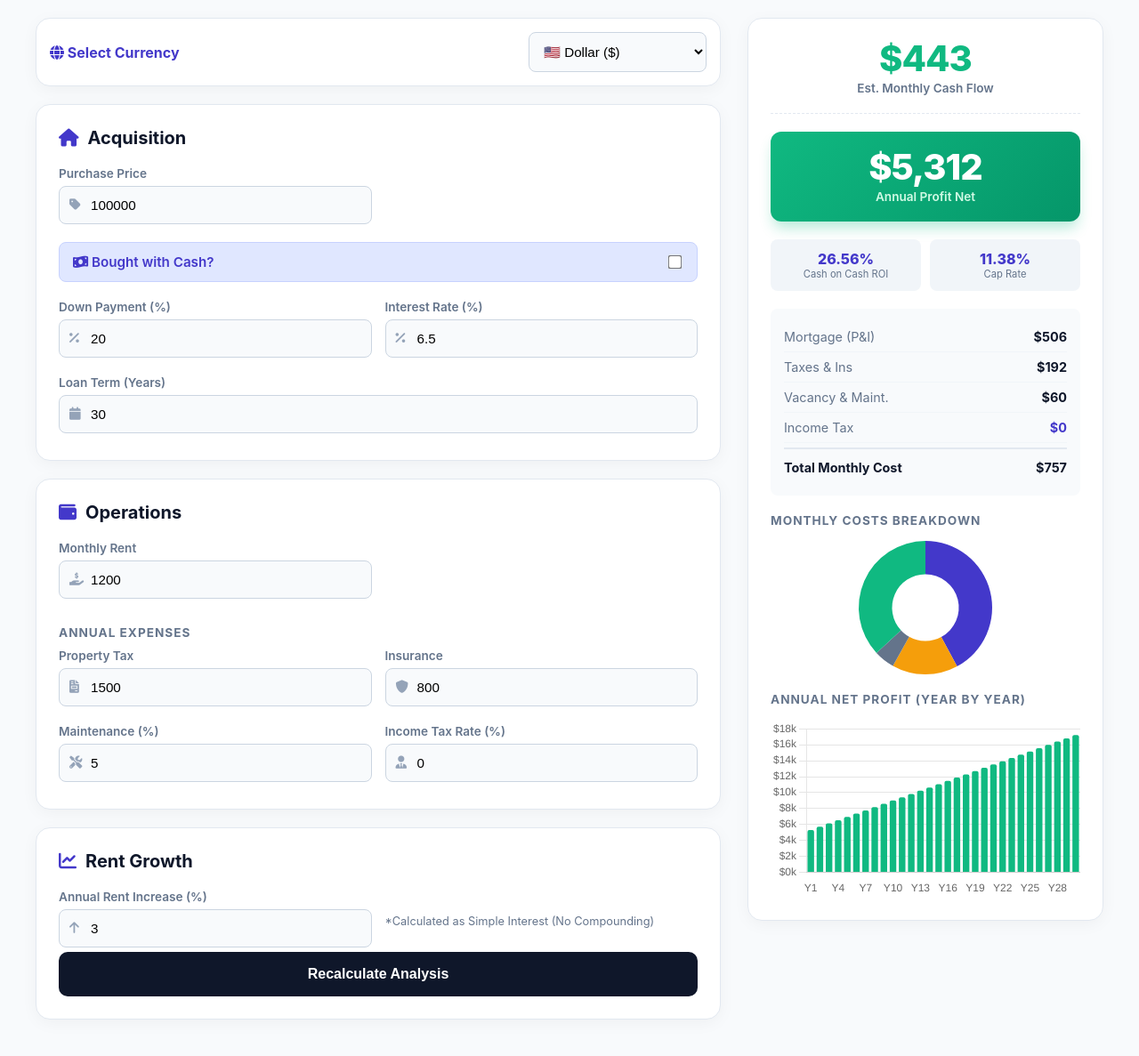
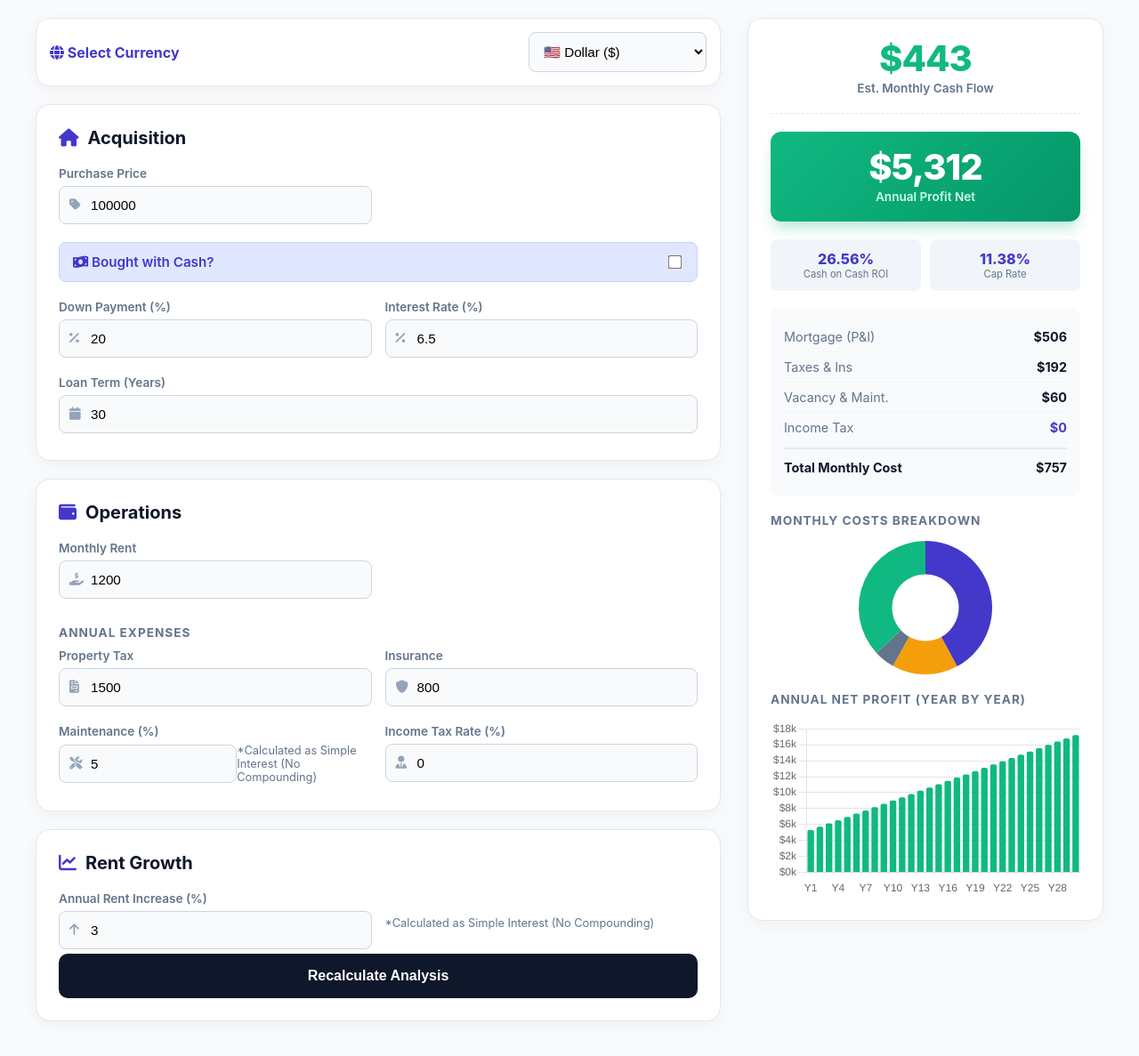
Before and after one commit to Archx0Mas/Archx0Mas.github.io, a Jekyll site: the page rental-roi-calculator.html, which Jekyll copies as it is, in a window 1280 px wide and 1188 px high. Shown: the whole window at 89% size. Built offline with Jekyll 4.4.1, drawn with Linux system fonts in a browser that asks for light colours.

Commit message:
Add note about maintenance rate calculation method
Added a note indicating that the maintenance rate is calculated as simple interest without compounding.

```diff
--- a/rental-roi-calculator.html
+++ b/rental-roi-calculator.html
@@ -222,6 +222,9 @@
                     <div class="input-icon-group">
                         <i class="fas fa-tools"></i>
                         <input type="number" id="maintenanceRate" value="5">
+                        <div style="font-size: 0.8em; color: #64748b; align-self: center;">
+                    *Calculated as Simple Interest (No Compounding)
+                </div>
                     </div>
                 </div>
                  <div class="input-wrapper">
```
